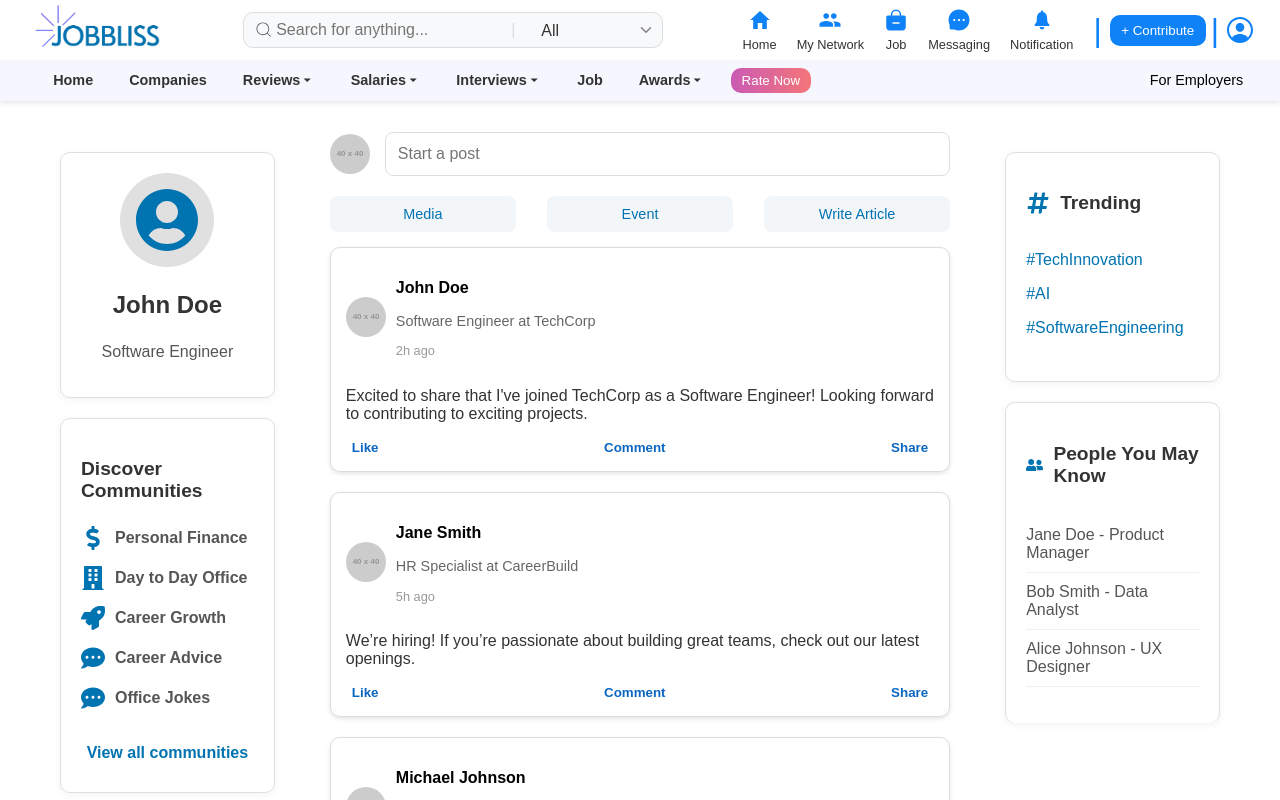
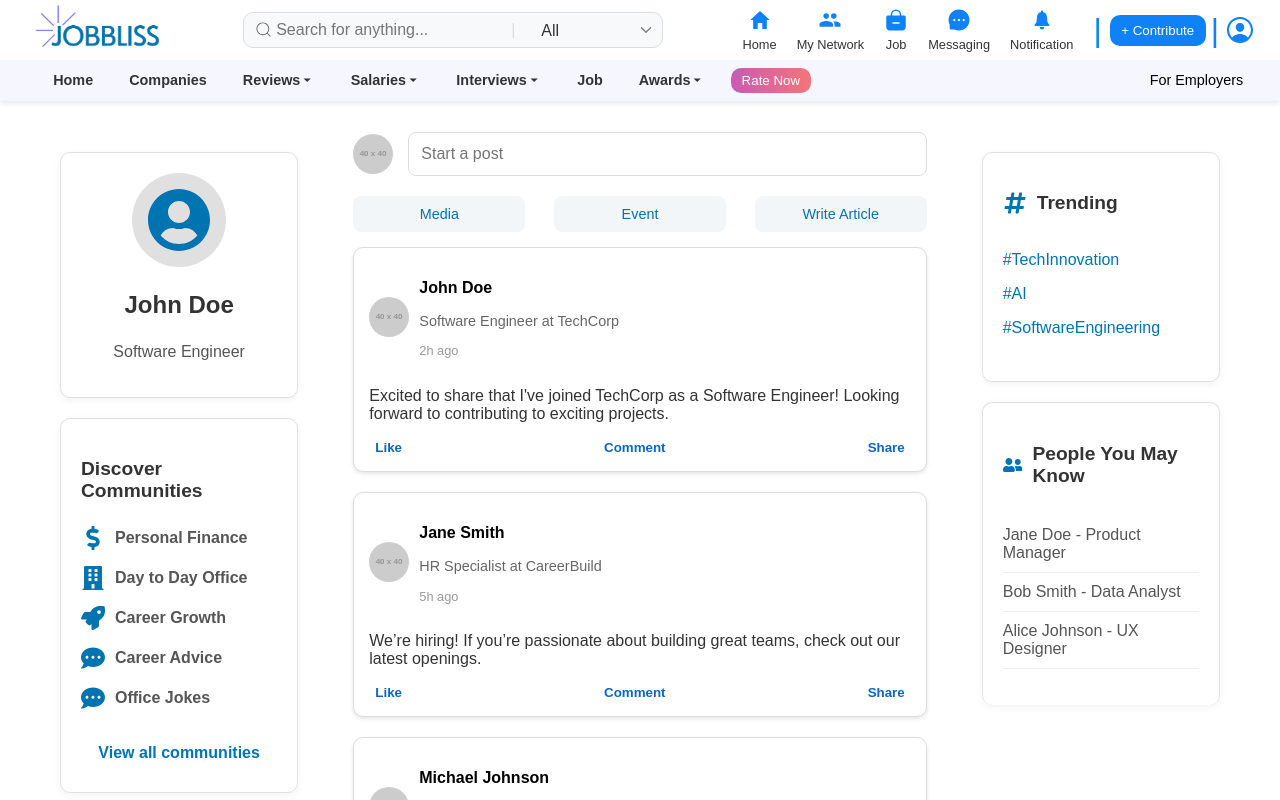
Before and after one commit to iasiddiqui/Freelance, a React (Vite) app: page /dashboard in a window 1280 px wide. Shown: the top 800 px of the page. Built offline with nearby package versions, Linux system fonts and the light colour scheme.

Commit message:
dashboard

```diff
--- a/src/components/Dashboard/Dashboard-Feed/LeftPanel.jsx
+++ b/src/components/Dashboard/Dashboard-Feed/LeftPanel.jsx
@@ -1,6 +1,6 @@
 import React from "react";
-import styles from "./styles/LeftPanel.module.css";
-import { FaUserCircle } from "react-icons/fa"; // Avatar icon
+import styles from "./Styles/LeftPanel.module.css";
+import { FaUserCircle } from "react-icons/fa";
 import { FaDollarSign, FaBuilding, FaRocket, FaCommentDots } from "react-icons/fa"; // Logos for communities
 import { FaBookmark, FaUsers, FaNewspaper, FaCalendarAlt } from "react-icons/fa"; // Icons for new sections
 
--- a/src/components/Dashboard/Dashboard-Feed/Styles/LeftPanel.module.css
+++ b/src/components/Dashboard/Dashboard-Feed/Styles/LeftPanel.module.css
@@ -1,6 +1,6 @@
 /* Left Panel Container */
 .leftPanel {
-  width: 25%; /* Adjust width */
+  width: 30%;
   /* background-color: #f5f7fa; */
   padding: 20px;
   font-family: Arial, sans-serif;
--- a/src/components/Dashboard/Dashboard-Feed/Styles/RightPanel.module.css
+++ b/src/components/Dashboard/Dashboard-Feed/Styles/RightPanel.module.css
@@ -1,8 +1,8 @@
 /* Right Panel Container */
 .rightPanel {
-  width: 25%; /* Adjust width as needed */
+  width: 30%;
   position: sticky;
-  top: 20px; /* Sticky position */
+  top: 20px;
   /* background-color: #f5f7fa; */
   padding: 20px;
   max-height: 100vh;
@@ -65,7 +65,7 @@
 
 .trendingList li:hover {
   color: #0056b3;
-  padding-left: 10px;
+  /* padding-left: 10px; */
 }
 
 /* People You May Know List */
```
